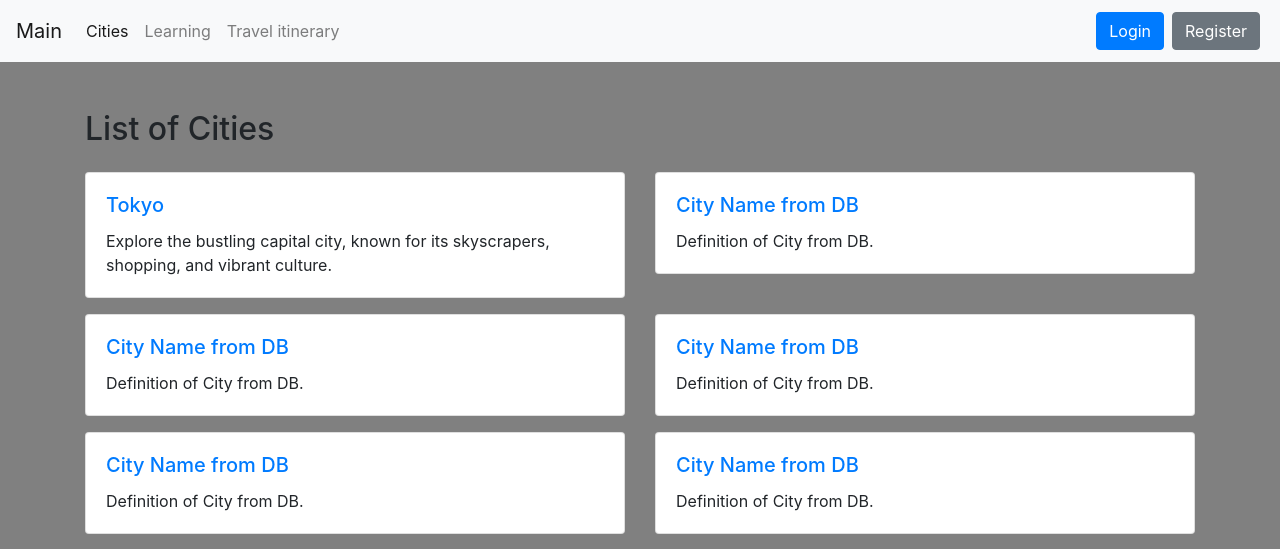
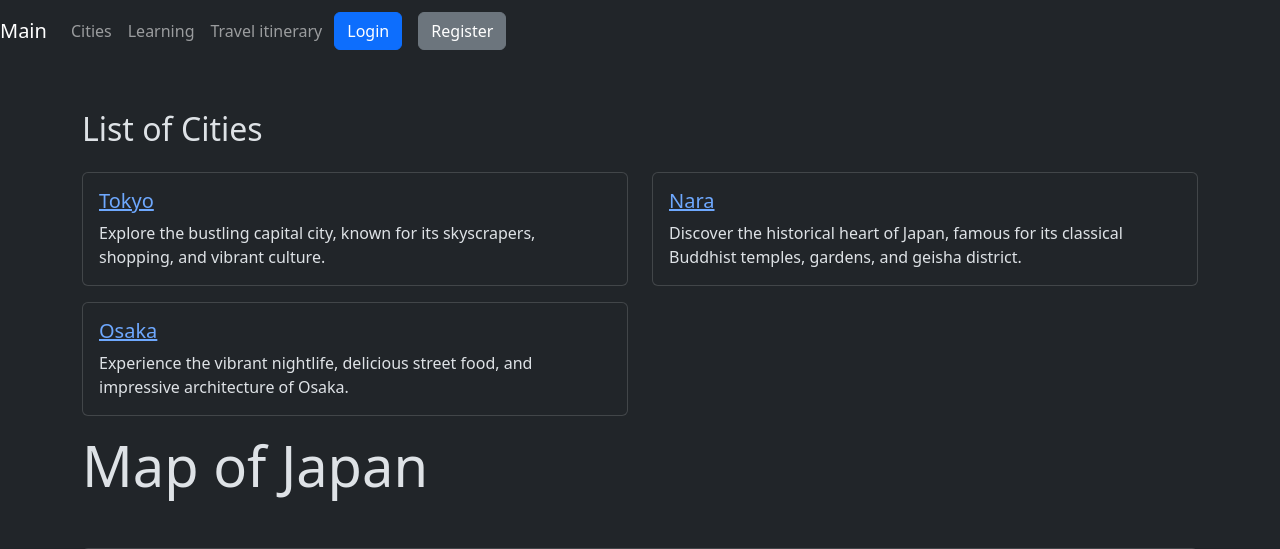
Before and after one commit to RadeHell/BlogisekJPN, a Django app: template Blog/templates/Cities.html in a window 1280 px wide. Shown: the top 549 px of the page. Run offline with Django 5.2, Linux system fonts and the light colour scheme; data comes from the database, SQL or seed files in the repository; tables that the repository leaves empty hold one stand-in row (values such as "Sample post"); the template is opened without the code that fills it: values that come from a table or form of the project are taken from there, most other values are stand-ins (such as "Sample title", 1, 10 or a date in 2020); some libraries are stand-ins or nearby versions.

Commit message:
Add dynamically added cities from DB Citiess

```diff
--- a/Blog/templates/Cities.html
+++ b/Blog/templates/Cities.html
@@ -2,89 +2,24 @@
 
 {% block content %}
 
-
-
 <div class="container mt-5">
-    <!-- Vocabulary List Section -->
-    <h2 class="mb-4"> List of Cities</h2>
+    <h2 class="mb-4">List of Cities</h2>
     <div class="row">
+        <!-- Loop through each city in the cities context variable -->
+        {% for city in cities %}
         <div class="col-md-6 mb-3">
             <div class="card">
                 <div class="card-body">
                     <h5 class="card-title">
-                        <a href="{% url 'CityTemp' %}">{{ cities.name }}</a>
+                        <a href="{% url 'CityTemp' city.id %}">{{ city.name }}</a> <!-- Use the city ID to generate a dynamic URL -->
                     </h5>
-                    <p class="card-text">{{cities.description }} </p>
+                    <p class="card-text">{{ city.description }}</p> <!-- Display city description -->
                 </div>
             </div>
         </div>
-        <div class="col-md-6 mb-3">
-            <div class="card">
-                <div class="card-body">
-                    <h5 class="card-title">
-                        <a href="{% url 'CityTemp' %}">City Name from DB</a>
-                    </h5>
-                    <p class="card-text">Definition of City from DB.</p>
-                </div>
-            </div>
-        </div>
-        <div class="col-md-6 mb-3">
-            <div class="card">
-                <div class="card-body">
-                    <h5 class="card-title">
-                     <a href="{% url 'CityTemp' %}">City Name from DB</a></a></h5>
-                    <p class="card-text">Definition of City from DB.</p>
-                </div>
-            </div>
-        </div>
-        <div class="col-md-6 mb-3">
-            <div class="card">
-                <div class="card-body">
-                    <h5 class="card-title">
-                        <a href="{% url 'CityTemp' %}">City Name from DB</a></h5>
-                    <p class="card-text">Definition of City from DB.</p>
-                </div>
-            </div>
-        </div>
-        <div class="col-md-6 mb-3">
-            <div class="card">
-                <div class="card-body">
-                    <h5 class="card-title">
-                        <a href="{% url 'CityTemp' %}">City Name from DB</a></h5>
-                    <p class="card-text">Definition of City from DB.</p>
-                </div>
-            </div>
-        </div>
-        <div class="col-md-6 mb-3">
-            <div class="card">
-                <div class="card-body">
-                    <h5 class="card-title">
-                        <a href="{% url 'CityTemp' %}">
- 				<a href="{% url 'CityTemp' %}">City Name from DB</a></a></a></h5>
-                    <p class="card-text">Definition of City from DB.</p>
-                </div>
-            </div>
-        </div>
-        <div class="col-md-6 mb-3">
-            <div class="card">
-                <div class="card-body">
-                    <h5 class="card-title">
- 			        <a href="{% url 'CityTemp' %}">City Name from DB</a></h5>
-                    <p class="card-text">Definition of City from DB.</p>
-                </div>
-            </div>
-        </div>
-        <div class="col-md-6 mb-3">
-            <div class="card">
-                <div class="card-body">
-                    <h5 class="card-title">
- 				<a href="{% url 'CityTemp' %}">City Name from DB</a></h5>
-                    <p class="card-text">Definition of City from DB.</p>
-                </div>
-            </div>
-        </div>
-
-        <!-- Add more Cities here -->
+        {% endfor %}
+    </div>
+</div>
 
 
 
--- a/Blog/templates/Header.html
+++ b/Blog/templates/Header.html
@@ -1,4 +1,4 @@
 <meta charset="UTF-8">
 <meta http-equiv="X-UA-Compatible" content="IE=edge">
 <meta name="viewport" content="width=device-width, initial-scale=1.0">
-<link rel="stylesheet" href="https://cdn.jsdelivr.net/npm/bootstrap@4.3.1/dist/css/bootstrap.min.css" integrity="sha384-ggOyR0iXCbMQv3Xipma34MD+dH/1fQ784/j6cY/iJTQUOhcWr7x9JvoRxT2MZw1T" crossorigin="anonymous">
+<link href="https://cdn.jsdelivr.net/npm/bootstrap@5.3.3/dist/css/bootstrap.min.css" rel="stylesheet" integrity="sha384-QWTKZyjpPEjISv5WaRU9OFeRpok6YctnYmDr5pNlyT2bRjXh0JMhjY6hW+ALEwIH" crossorigin="anonymous">
--- a/Blog/templates/Main.html
+++ b/Blog/templates/Main.html
@@ -1,5 +1,5 @@
 <!DOCTYPE html>
-<html lang="en">
+<html data-bs-theme="dark" lang="en">
 <head>
         {% include 'mojeC.css' %}
 
--- a/Blog/templates/MainCity.html
+++ b/Blog/templates/MainCity.html
@@ -1,5 +1,5 @@
 <!DOCTYPE html>
-<html lang="en">
+<html data-bs-theme="dark" lang="en">
 <head>
         {% include 'mojeC.css' %}
 
--- a/Blog/templates/Navbar.html
+++ b/Blog/templates/Navbar.html
@@ -1,5 +1,5 @@
 
-    <nav class="navbar navbar-expand-lg navbar-light bg-light">
+    <nav class="navbar navbar-expand-lg navbar-dark bg-dark">
 
 
         <a class="navbar-brand" href="{% url 'Main' %}">Main</a>
@@ -12,8 +12,11 @@
 
 
                <li class="nav-item active">
-                <a class="nav-link" href="{% url 'Cities' %}">Cities <span class="sr-only">(current)</span></a>
+                <a class="nav-link" href="{% url 'cities_list' %}">Cities </a> <!--  <span class="sr-only">(current)</span>-->
               </li>
+
+
+
 
               {% comment "" %}
               <li class="nav-item">
@@ -32,10 +35,11 @@
               </li>
 
 
+           </ul>
 
 
-           </ul>
-           <form class="d-flex">
+
+           <form class="col float-end">
 
             <a class="btn btn-primary btn-md me-md-2 m-1" href="{% url 'Login' %}">Login</a>
 
--- a/Blog/templates/mojeC.css
+++ b/Blog/templates/mojeC.css
@@ -1,17 +1,17 @@
 <meta charset="UTF-8">
 <meta http-equiv="X-UA-Compatible" content="IE=edge">
 <meta name="viewport" content="width=device-width, initial-scale=1.0">
-<link rel="stylesheet" href="https://cdn.jsdelivr.net/npm/bootstrap@4.3.1/dist/css/bootstrap.min.css" integrity="sha384-ggOyR0iXCbMQv3Xipma34MD+dH/1fQ784/j6cY/iJTQUOhcWr7x9JvoRxT2MZw1T" crossorigin="anonymous">
 
 <style>
 html{
     height: 100%;
+
 }
 body{
     min-height: 100%;
     display: flex;
     flex-direction: column;
-    background-color: gray !important;
+
 }
 .content2{
     flex:1;
--- a/Blog/urls.py
+++ b/Blog/urls.py
@@ -7,8 +7,11 @@
 urlpatterns = [
     path('', Main , name='Main'),
     path('Cities/<int:cities_id>/', views.CityTemp, name='CityTemp'),
-    path("Cities/pk", CitiesPage, name="Cities"),
    # path("Cities", CitiesPage, name="Cities"),
+     path('cities/', views.cities_list, name='cities_list'),  # List of cities
+    path('city/<int:id>/', views.city_detail, name='CityTemp'),  # City detail
+
+
     path("CityTemp", CityTemp, name="CityTemp"),
     path("Learn", Learn, name="Learn"),
     path("TravelOrders", TravelOrders, name="TravelOrders"),
```
Also changed, not shown: Blog/views.py (+17 -3 lines).
